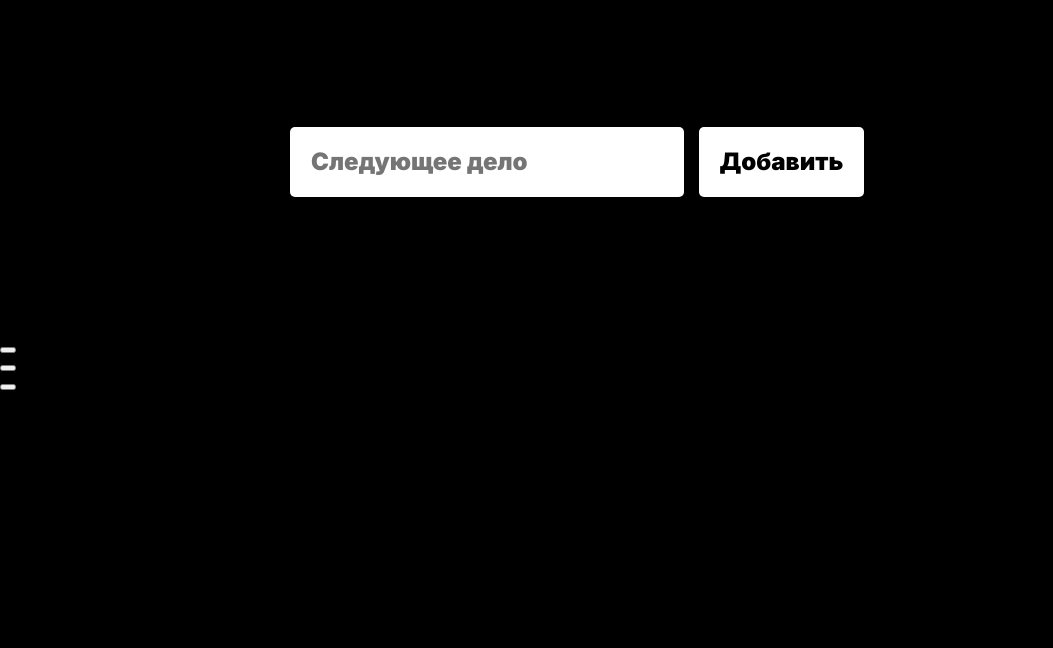
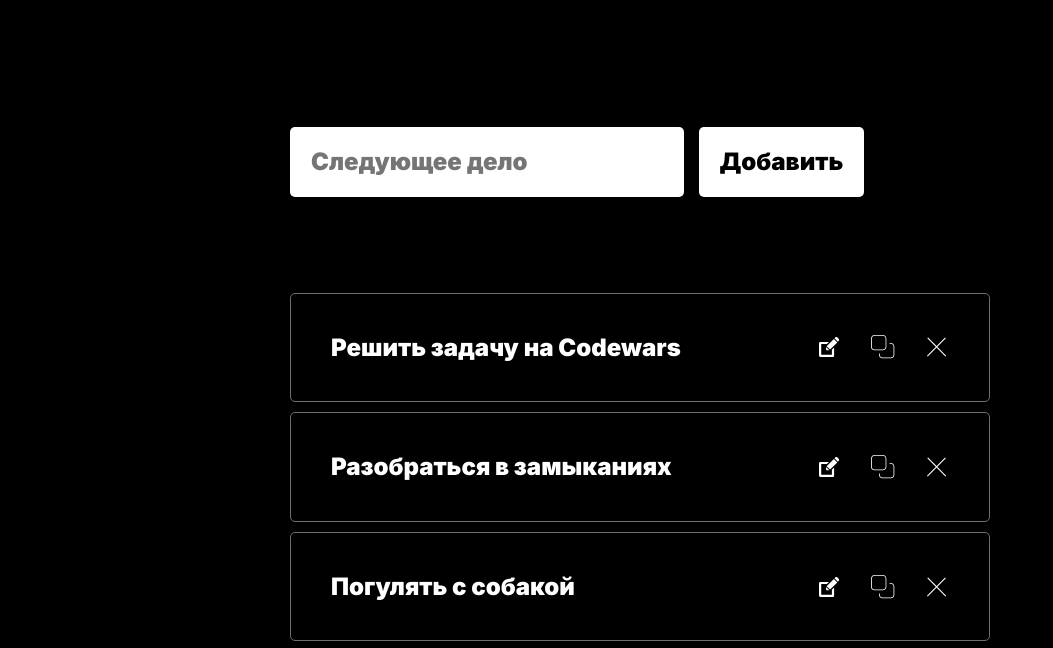
Before and after one commit to SergeyK2004/todo, a website built with webpack: page src/pages/index.html in a window 1280 px wide. Shown: the part 92-740 px from the top of the page, without its empty margins (0-1053 px from the left). Built offline with nearby package versions, Linux system fonts and the light colour scheme.

Commit message:
Список из массива

```diff
--- a/src/index.ts
+++ b/src/index.ts
@@ -1 +1,14 @@
 import "./styles/styles.css"
+import { todos } from "./utils/constants"
+
+const contentElement = document.querySelector('.todos__list')
+
+const template = document.querySelector('#todo-item-template') as HTMLTemplateElement
+
+
+todos.forEach(item => {
+  const itemElement = template.content.querySelector('.todo-item').cloneNode(true) as HTMLElement;
+  const title = itemElement.querySelector('.todo-item__text')
+  title.textContent = item;
+  contentElement.prepend(itemElement);
+})
--- a/src/pages/index.html
+++ b/src/pages/index.html
@@ -54,7 +54,6 @@
       <button class="todo-item__del"></button>
     </li>
   </template>
-  <script src="scripts/index.js" defer></script>
 </body>
 
 </html>
```
